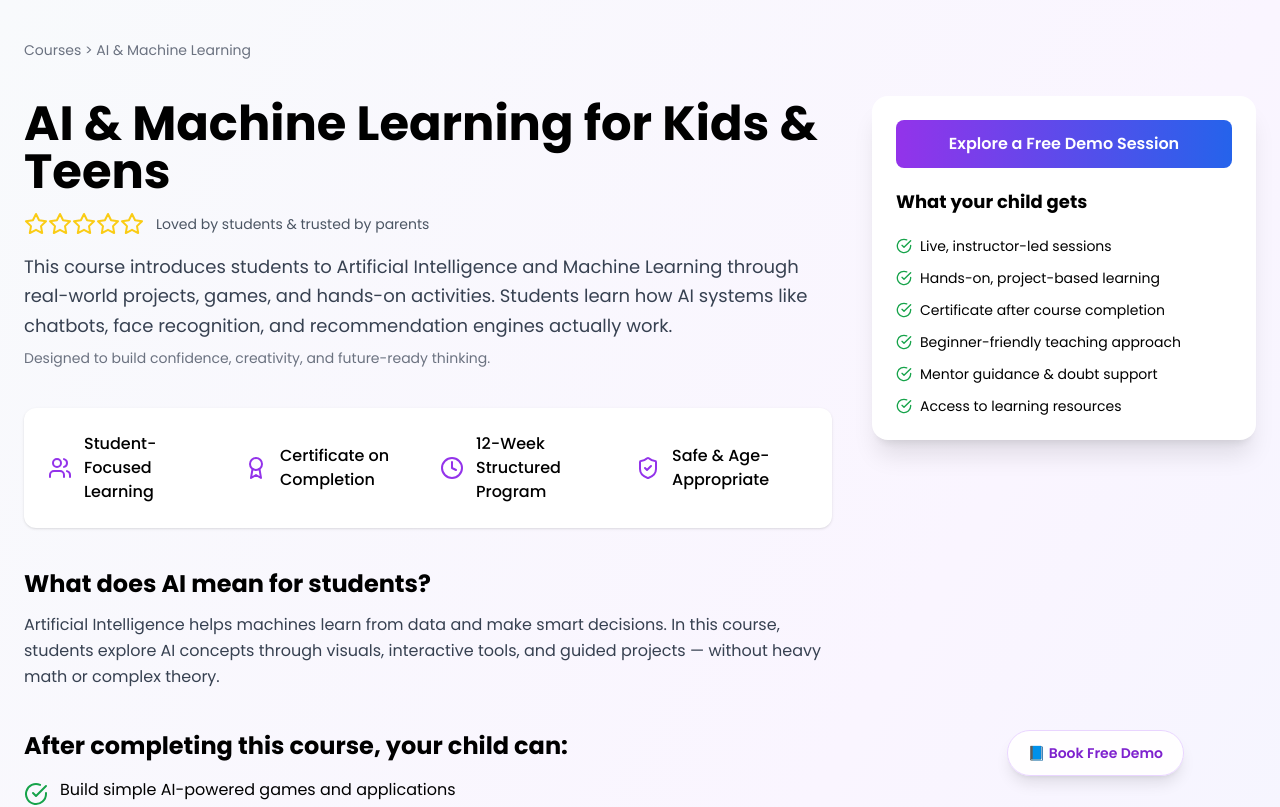
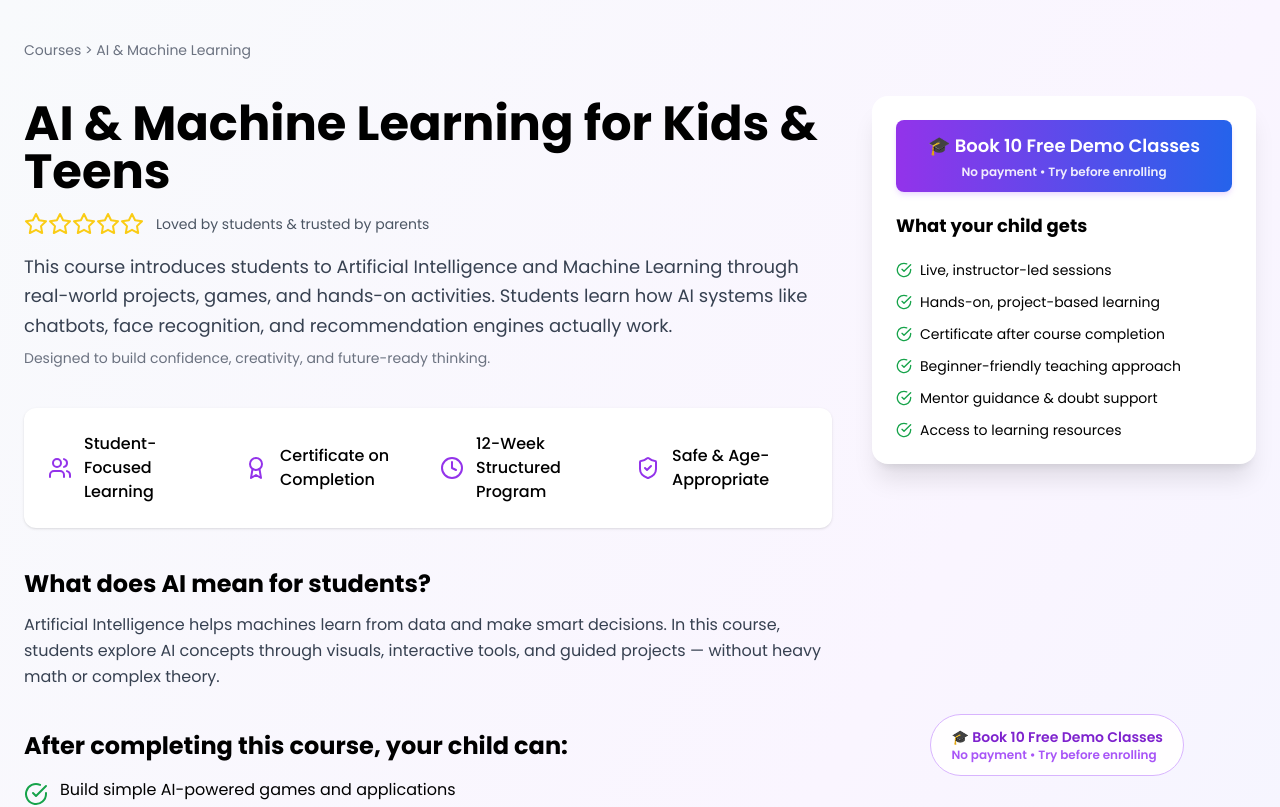
Before and after one commit to shwetakumari-278/steptostem-website, a Next.js app: page /courses/ai-ml in a window 1280 px wide. Shown: the top 807 px of the page. Built offline with nearby package versions, Linux system fonts and the light colour scheme.

Commit message:
Add course-aware demo booking with Google Sheets integration

```diff
--- a/app/globals.css
+++ b/app/globals.css
@@ -84,3 +84,18 @@
 ::-webkit-scrollbar-thumb:hover {
   background: linear-gradient(135deg, #0284c7, #c026d3);
 }
+@keyframes pulseSlow {
+  0% {
+    box-shadow: 0 0 0 0 rgba(168, 85, 247, 0.25);
+  }
+  70% {
+    box-shadow: 0 0 0 12px rgba(168, 85, 247, 0);
+  }
+  100% {
+    box-shadow: 0 0 0 0 rgba(168, 85, 247, 0);
+  }
+}
+
+.animate-pulse-slow {
+  animation: pulseSlow 3s infinite;
+}
--- a/components/BookDemoButton.tsx
+++ b/components/BookDemoButton.tsx
@@ -2,7 +2,6 @@
 
 import { useState } from "react";
 import { motion, AnimatePresence } from "framer-motion";
-
 
 export default function BookDemoButton({
   course,
@@ -42,13 +41,20 @@ export default function BookDemoButton({
         <button
           onClick={() => setOpen(true)}
           className="fixed bottom-6 right-24 z-40
-      bg-white/90 backdrop-blur-md
-      border border-purple-200
-      text-purple-700 px-5 py-3 rounded-full
-      shadow-lg font-semibold text-sm
-      hover:scale-105 transition-all"
+            bg-white/90 backdrop-blur-md
+            border border-purple-300
+            text-purple-700 px-5 py-3 rounded-full
+            shadow-lg shadow-purple-200/50
+            font-semibold text-sm
+            hover:scale-105 hover:shadow-purple-300/70
+            transition-all duration-300 animate-pulse-slow"
         >
-          📘 Book Free Demo
+          <div className="text-left">
+            <div className="font-semibold">🎓 Book 10 Free Demo Classes</div>
+            <div className="text-xs text-purple-500">
+              No payment • Try before enrolling
+            </div>
+          </div>
         </button>
       )}
 
@@ -57,10 +63,20 @@ export default function BookDemoButton({
         <button
           onClick={() => setOpen(true)}
           className="w-full bg-gradient-to-r from-purple-600 to-blue-600
-      hover:from-purple-700 hover:to-blue-700
-      text-white py-3 rounded-lg font-semibold transition"
+          hover:from-purple-700 hover:to-blue-700
+          text-white py-3 rounded-lg font-semibold
+          shadow-md shadow-purple-300/40
+          hover:shadow-purple-400/60
+          transition-all duration-300"
         >
-          Explore a Free Demo Session
+          <div className="text-center">
+            <div className="font-semibold text-lg">
+              🎓 Book 10 Free Demo Classes
+            </div>
+            <div className="text-xs opacity-90 mt-1">
+              No payment • Try before enrolling
+            </div>
+          </div>
         </button>
       )}
 
```
